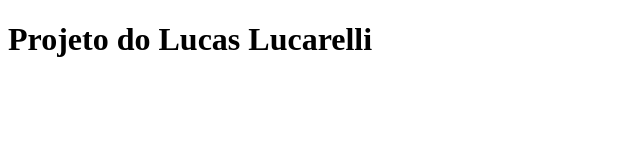
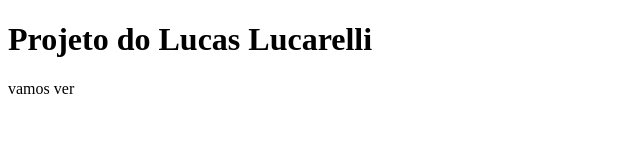
Before and after one commit to LLucarelli/AulaGitAlura, a plain HTML site: page index.html in a window 1280 px wide. Shown: the full height of the page, 0-640 px from the left. Drawn offline with Linux system fonts and the light colour scheme.

Commit message:
Adicionei paragrafo

```diff
--- a/index.html
+++ b/index.html
@@ -8,5 +8,6 @@
 </head>
 <body>
     <h1>Projeto do Lucas Lucarelli</h1>
+    <p> vamos ver</p>
 </body>
 </html>
```
